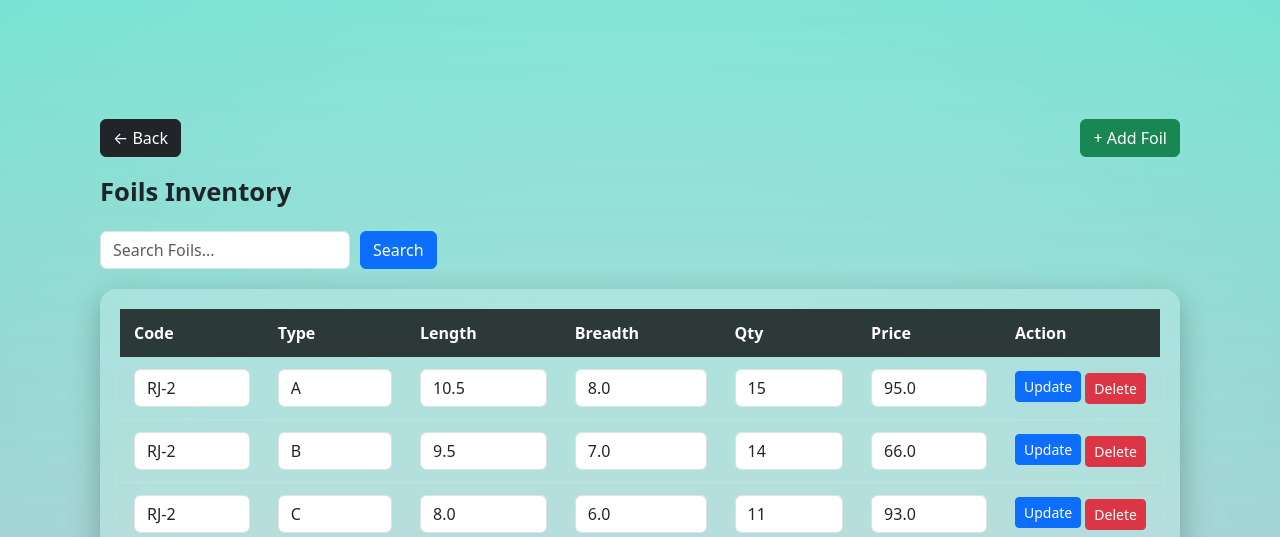
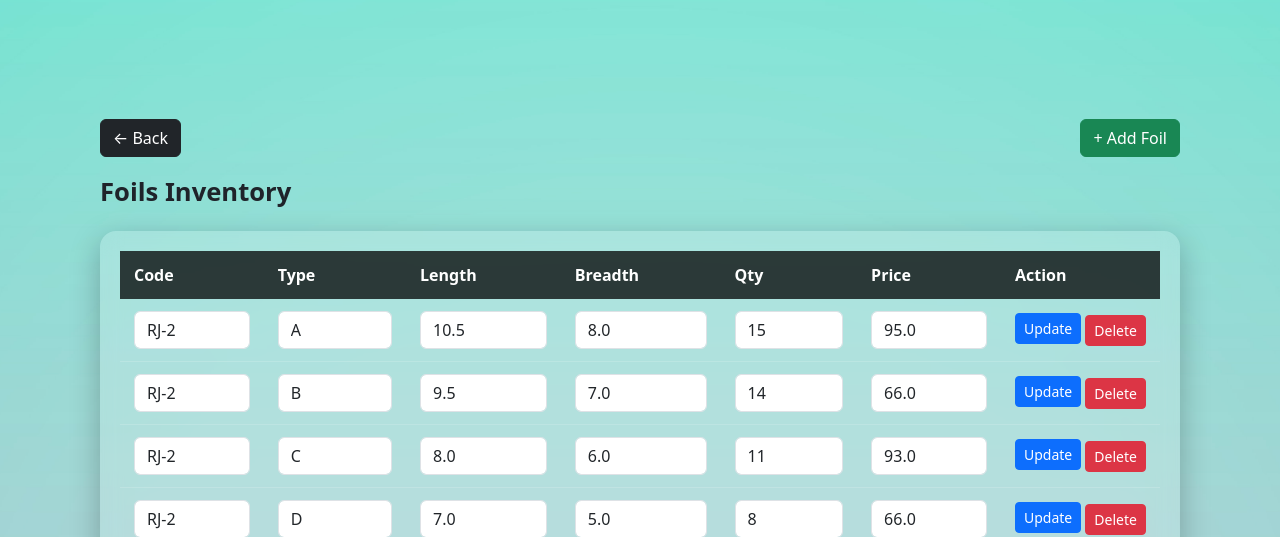
Before and after one commit to 23f2001943/inventory-management-project, a Flask app: template templates/admin/foil.html in a window 1280 px wide. Shown: the part 56-593 px from the top of the page. Run offline with Flask 3, Linux system fonts and the light colour scheme; the template is opened without the code that fills it: values that come from a table or form of the project are taken from there, others are empty; data comes from the database, SQL or seed files in the repository; some libraries are stand-ins or nearby versions.

Commit message:
search bar removed

```diff
--- a/templates/admin/foil.html
+++ b/templates/admin/foil.html
@@ -19,16 +19,6 @@
     </div>
 
     <div class="page-title">Foils Inventory</div>
-    <!-- SEARCH BAR START -->
-    <form method="GET" action="{{ url_for('admin.foil_search') }}"
-          style="margin-bottom: 20px; display:flex; gap:10px;">
-
-        <input type="text" name="q" placeholder="Search Foils..."
-               class="form-control" style="max-width: 250px;">
-
-        <button class="btn btn-primary">Search</button>
-    </form>
-<!-- SEARCH BAR END -->
 
     <div class="glass-table">
         <table>
```
